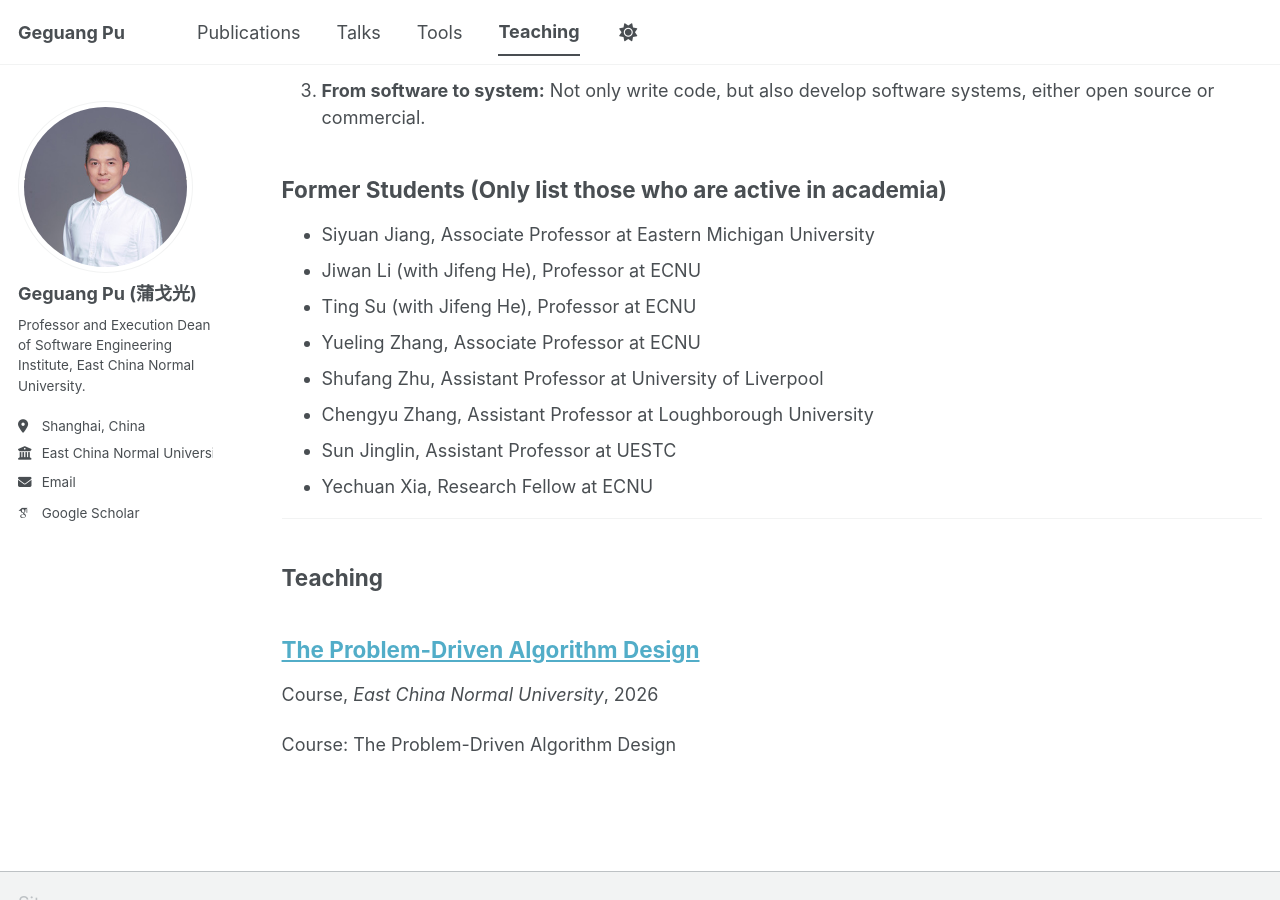
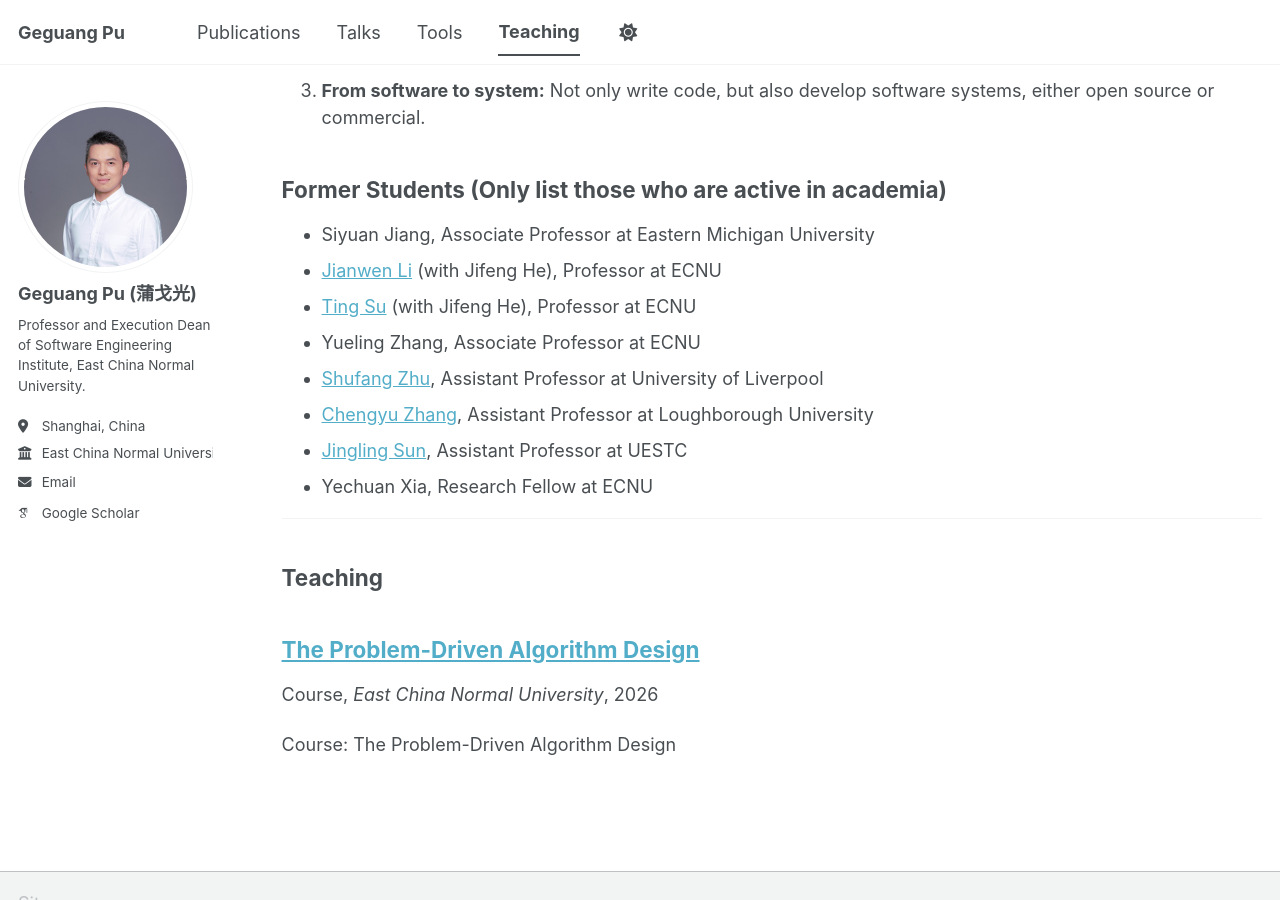
Before and after one commit to ggpu-ecnu/ggpu-ecnu.github.io, a Jekyll site: the page built from _pages/teaching.md, in a window 1280 px wide and 900 px high, scrolled down 445 px. Built offline with Jekyll 4.4.1, drawn with Linux system fonts in a browser that asks for light colours; some web fonts are replaced; a script bundle is joined from its source files by our own code; library files that are not in the unit come from our copies.

Commit message:
Add links for former students

```diff
--- a/_pages/teaching.md
+++ b/_pages/teaching.md
@@ -23,12 +23,12 @@ I am always looking for self-motivated Ph.D. and Master students to join my grou
 ## Former Students (Only list those who are active in academia)
 
 *   Siyuan Jiang, Associate Professor at Eastern Michigan University
-*   Jiwan Li (with Jifeng He), Professor at ECNU
-*   Ting Su (with Jifeng He), Professor at ECNU
+*   [Jianwen Li](https://lijwen2748.github.io/) (with Jifeng He), Professor at ECNU
+*   [Ting Su](https://tingsu.github.io/) (with Jifeng He), Professor at ECNU
 *   Yueling Zhang, Associate Professor at ECNU
-*   Shufang Zhu, Assistant Professor at University of Liverpool
-*   Chengyu Zhang, Assistant Professor at Loughborough University
-*   Sun Jinglin, Assistant Professor at UESTC
+*   [Shufang Zhu](https://shufang-zhu.github.io/), Assistant Professor at University of Liverpool
+*   [Chengyu Zhang](https://chengyuzhang.com/), Assistant Professor at Loughborough University
+*   [Jingling Sun](https://jinglingsun.github.io/), Assistant Professor at UESTC
 *   Yechuan Xia, Research Fellow at ECNU
 
 <hr>
```
